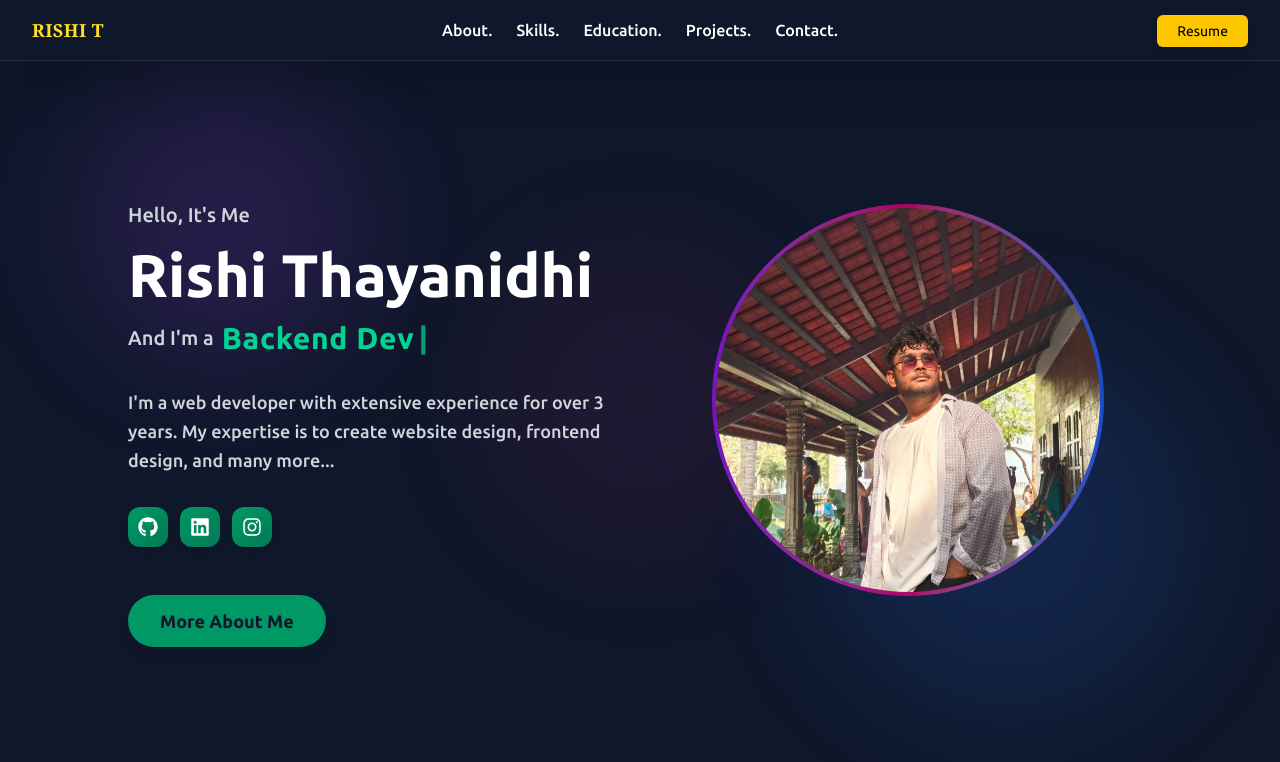
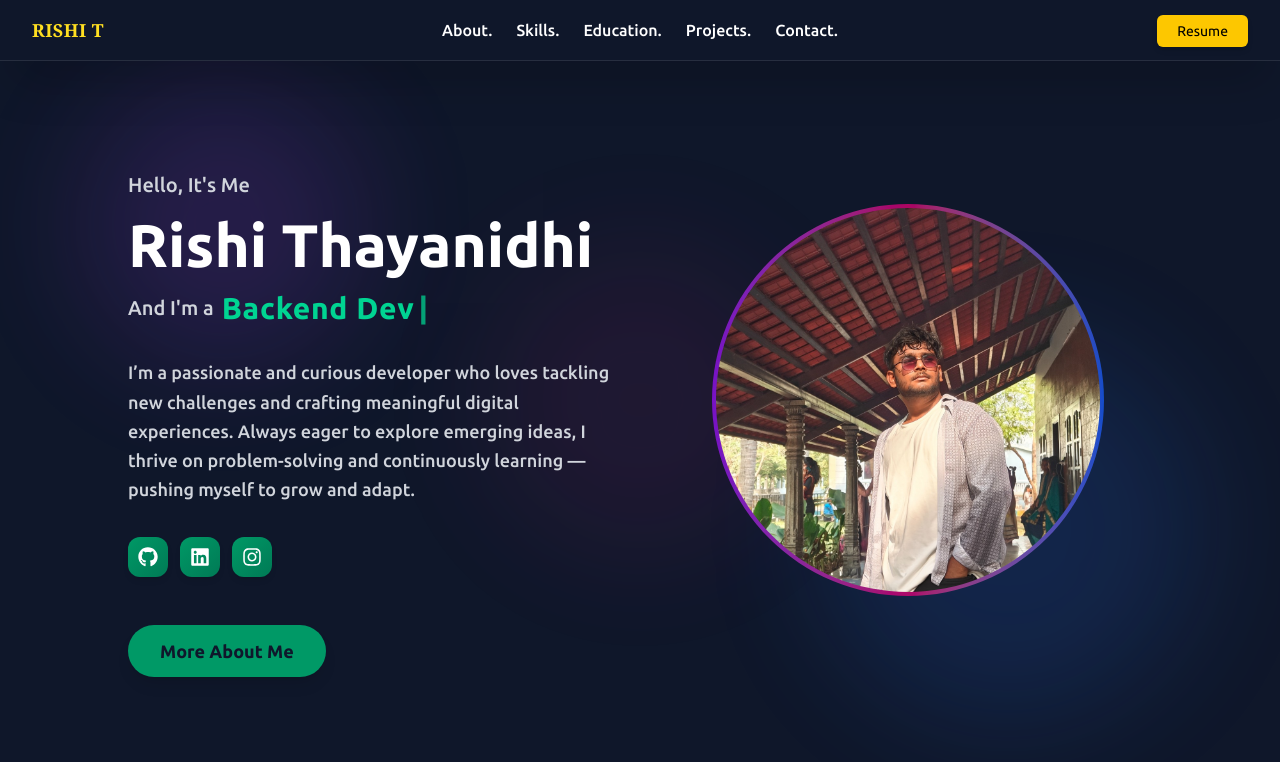
Before and after one commit to rishithayanidhi/rishithayanidhi-dev, a React (Vite) app: page / in a window 1280 px wide. Shown: the top 762 px of the page. Built offline with nearby package versions, Linux system fonts and the light colour scheme; a web font is replaced by a local one.

Commit message:
all section completed

```diff
--- a/src/pages/home.jsx
+++ b/src/pages/home.jsx
@@ -91,8 +91,7 @@ const HomePage = () => {
               transition={{ delay: 1.5, duration: 1 }}
               className="text-gray-300 text-base sm:text-lg leading-relaxed max-w-lg mx-auto lg:mx-0 font-medium"
             >
-              I'm a web developer with extensive experience for over 3 years.
-              My expertise is to create website design, frontend design, and many more...
+              I’m a passionate and curious developer who loves tackling new challenges and crafting meaningful digital experiences. Always eager to explore emerging ideas, I thrive on problem-solving and continuously learning — pushing myself to grow and adapt.
             </motion.p>
 
             {/* Social links */}
```
